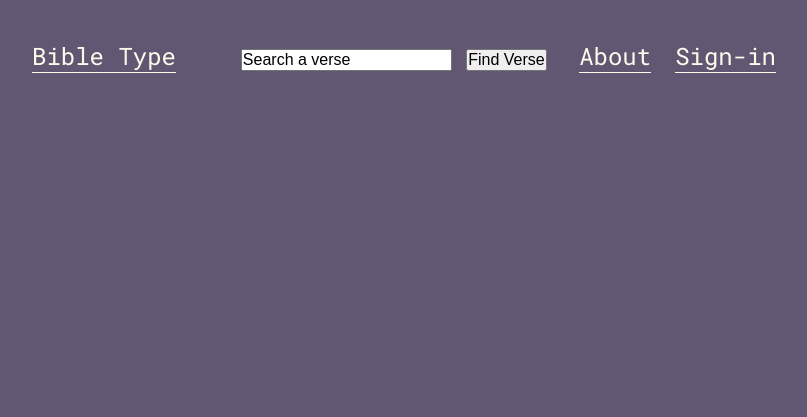
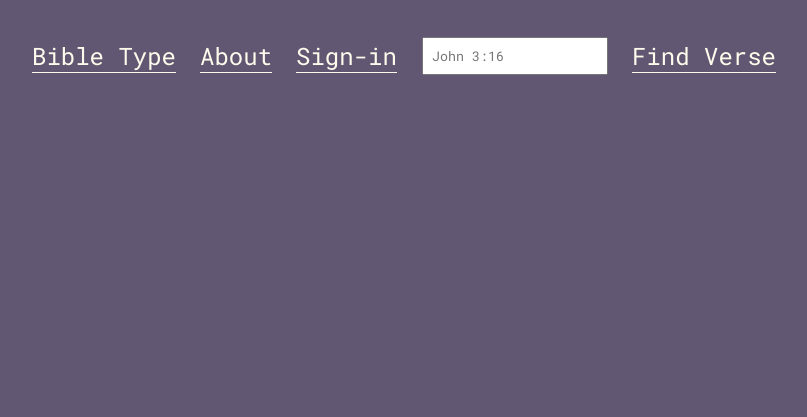
Before and after one commit to spak9/Bible-Type, a Django app: page /type/ in a window 1280 px wide. Shown: the top 417 px of the page, without its empty margins (224-1031 px from the left). Run offline with Django 3.2, Linux system fonts and the light colour scheme; some libraries are stand-ins or nearby versions.

Commit message:
started bible-api ajax

```diff
--- a/typing_system/static/typing_system/base.js
+++ b/typing_system/static/typing_system/base.js
@@ -133,6 +133,39 @@ function displayResults() {
     else {
         type_area.innerHTML = "wpm: " + wpm + " - Don't worry! Once you practice a little more, you'll be writing faster than Apostle Paul!";
     }
+}
+
+/*
+    AJAX callback function for sending http request to bible-api
+*/
+function getVerse() {
+    // first, get the string from the input box
+    let verse_str = document.getElementById("verse-input");
+    let url = "https://bible-api.com/" + verse_str.value;
+    alert(url);
+
+    // second, create request & open() + send()
+    let httpRequest = new XMLHttpRequest();
+    if (!httpRequest) {
+        alert("Can't send request for some reason...");
+        return false;
+    }
+    // Handler for getVerse response
+    httpRequest.onreadystatechange = function() {
+        if (httpRequest.readyState === XMLHttpRequest.DONE) {
+            if (httpRequest.status === 200) {
+                let response = JSON.parse(httpRequest.responseText);
+                alert(response["text"]);
+            }
+            else {
+                alert("Something's wrong with the response");
+            }
+        }
+    }
+
+    // send request with 'url'
+    httpRequest.open('GET', url, true);
+    httpRequest.send();
 }
 
 /*
--- a/typing_system/static/typing_system/styles.css
+++ b/typing_system/static/typing_system/styles.css
@@ -41,11 +41,15 @@ body {
     border-color:transparent;
 }
 .search-verse {
-    font-size:1.5em;
-    margin: 0 auto;
+    margin: 0 0 0 auto;
 }
-.search-verse #verse-input, #submit-btn {
-    font-size:1rem;
+.search-verse #verse-input {
+    font-family: 'Roboto Mono', monospace;
+    color: #333;
+    padding:.5rem .5rem;
+}
+.verse-btn {
+    margin-left:1.5rem;
 }
 .link {
     display:inline-block;
@@ -57,7 +61,6 @@ body {
     display:inline-block;
     color: var(--text-color);
     font-size:1.5rem;
-    margin-right:auto;
 }
 /* type area */
 .type-area {
@@ -91,9 +94,13 @@ span .curr-letter-right {
     animation-iteration-count:infinite;
 }
 span .incorrect-letter {
+    display:inline-block;
+    text-align:right;
     color: var(--incorrect-color);
 }
 span .correct-letter {
+    display:inline-block;
+    text-align:right;
     color: var(--correct-color);
 }
 span .letter {
@@ -101,6 +108,8 @@ span .letter {
     text-align:right;
 }
 span .extra-letter{
+    display:inline-block;
+    text-align:right;
     color: var(--appended-color);
 }
 #click {
--- a/typing_system/templates/typing_system/base.html
+++ b/typing_system/templates/typing_system/base.html
@@ -14,13 +14,13 @@
         <div class="flex-container">
             <!-- Flex item 1; also a container-->
             <nav class="navbar">
-                <a class="logo" href="#">Bible Type</a>
-                <form class="search-verse" method="post">
-                    <input id="verse-input" type="text" name="verse-input" value="Search a verse">
-                    <input id="submit-btn" type="submit" name="submit-btn" value="Find Verse">
-                </form>
+                <a class="link" href="#">Bible Type</a>
                 <a class="link" href="#">About</a>
                 <a class="link" href="#">Sign-in</a>
+                <form class="search-verse" method="post">
+                    <input id="verse-input" type="text" name="verse-input" placeholder="John 3:16">
+                </form>
+                <a class="verse-btn link" onclick="getVerse()" href="#">Find Verse</a>
             </nav>
         <!-- Everything is a flex item of main_content -->
         {% block main_content %}
```
